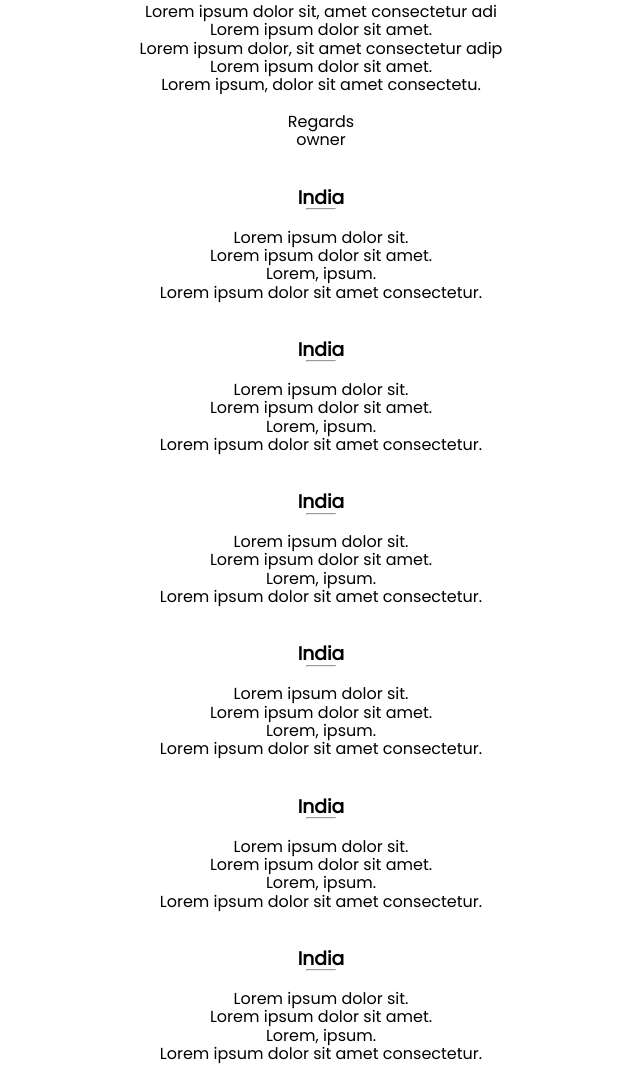
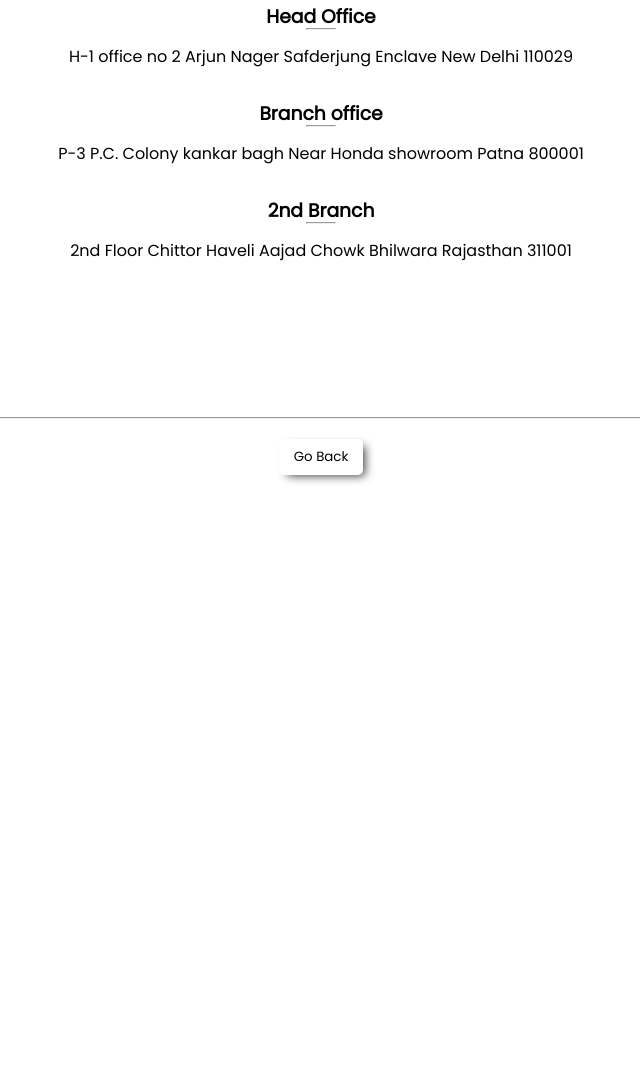
Before and after one commit to Iamreyansh/Mayawedding, a plain HTML site: page information.html in a window 1280 px wide. Shown: the part 614-1692 px from the top of the page, without its empty margins (319-959 px from the left). After the commit the page ends 1109 px from the top, so only its background shows below. Drawn offline with nearby package versions, Linux system fonts and the light colour scheme.

Commit message:
contact added

```diff
--- a/information.html
+++ b/information.html
@@ -19,8 +19,8 @@
             <h1>Contact</h1>
             <hr class="con">
             <br><br>
-            <span class="emai">Email: publicrelations@sabyasachi.com</span>
-            <span class="phone">Lorem ipsum dolor sit, amet consectetur adipisicing elit. Quia excepturi tempore, </span>
+            <span class="emai">Email: mayasproduction02@gmail.com</span>
+            <!-- <span class="phone">Lorem ipsum dolor sit, amet consectetur adipisicing elit. Quia excepturi tempore, </span> -->
             <span class="time">(Monday - Saturday, 11am to 7pm IST)</span>
             <span class="closed">Closed on Sundays and Public holidays</span>
 
@@ -29,75 +29,47 @@
             <h1>Stores</h1>
             <hr class="con">
             <br><br>
-            <div>Lorem ipsum dolor sit, amet consectetur adi</div>
+            <!-- <div>Head Office</div>
             <div>Lorem ipsum dolor sit amet.</div>
             <div>Lorem ipsum dolor, sit amet consectetur adip</div>
             <div>Lorem ipsum dolor sit amet.</div>
             <div>Lorem ipsum, dolor sit amet consectetu.</div>
             <br>
             <div>Regards</div>
-            <div>owner</div>
+            <div>owner</div> -->
         </div>
         <br><br>
         <div class="location flex">
-            <h3>India</h3>
+            <h3>Head Office</h3>
             <hr class="con">
             <br>
-            <div>      Lorem ipsum dolor sit.      </div>
-            <div>Lorem ipsum dolor sit amet.</div>
-            <div>Lorem, ipsum.</div>
-            <div>Lorem ipsum dolor sit amet consectetur.</div>
+            <div>H-1 office no 2 Arjun Nager Safderjung Enclave New Delhi 110029 </div>
+            <!-- <div>sum.</div>
+            <div>Lorem ipsum dolor sit amet consecLorem ipsum dolor sit amet.</div>
+            <div>Lorem, iptetur.</div> -->
         </div>
         <br><br>
         <div class="location flex">
-            <h3>India</h3>
+            <h3>Branch office </h3>
             <hr class="con">
             <br>
-            <div>      Lorem ipsum dolor sit.      </div>
-            <div>Lorem ipsum dolor sit amet.</div>
+            <div> P-3 P.C. Colony kankar bagh Near Honda showroom Patna 800001 </div>
+            <!-- <div>Lorem ipsum dolor sit amet.</div>
             <div>Lorem, ipsum.</div>
-            <div>Lorem ipsum dolor sit amet consectetur.</div>
+            <div>Lorem ipsum dolor sit amet consectetur.</div> -->
         </div>
         <br><br>
         <div class="location flex">
-            <h3>India</h3>
+            <h3>2nd Branch</h3>
             <hr class="con">
             <br>
-            <div>      Lorem ipsum dolor sit.      </div>
-            <div>Lorem ipsum dolor sit amet.</div>
+            <div>2nd Floor Chittor Haveli Aajad Chowk Bhilwara Rajasthan 311001</div>
+            <!-- <div>Lorem ipsum dolor sit amet.</div>
             <div>Lorem, ipsum.</div>
-            <div>Lorem ipsum dolor sit amet consectetur.</div>
+            <div>Lorem ipsum dolor sit amet consectetur.</div> -->
         </div>
         <br><br>
-        <div class="location flex">
-            <h3>India</h3>
-            <hr class="con">
-            <br>
-            <div>      Lorem ipsum dolor sit.      </div>
-            <div>Lorem ipsum dolor sit amet.</div>
-            <div>Lorem, ipsum.</div>
-            <div>Lorem ipsum dolor sit amet consectetur.</div>
-        </div>
-        <br><br>
-        <div class="location flex">
-            <h3>India</h3>
-            <hr class="con">
-            <br>
-            <div>      Lorem ipsum dolor sit.      </div>
-            <div>Lorem ipsum dolor sit amet.</div>
-            <div>Lorem, ipsum.</div>
-            <div>Lorem ipsum dolor sit amet consectetur.</div>
-        </div>
-        <br><br>
-        <div class="location flex">
-            <h3>India</h3>
-            <hr class="con">
-            <br>
-            <div>      Lorem ipsum dolor sit.      </div>
-            <div>Lorem ipsum dolor sit amet.</div>
-            <div>Lorem, ipsum.</div>
-            <div>Lorem ipsum dolor sit amet consectetur.</div>
-        </div>
+
     </div>
     <hr id="end">
     <div class="but flex">
```
